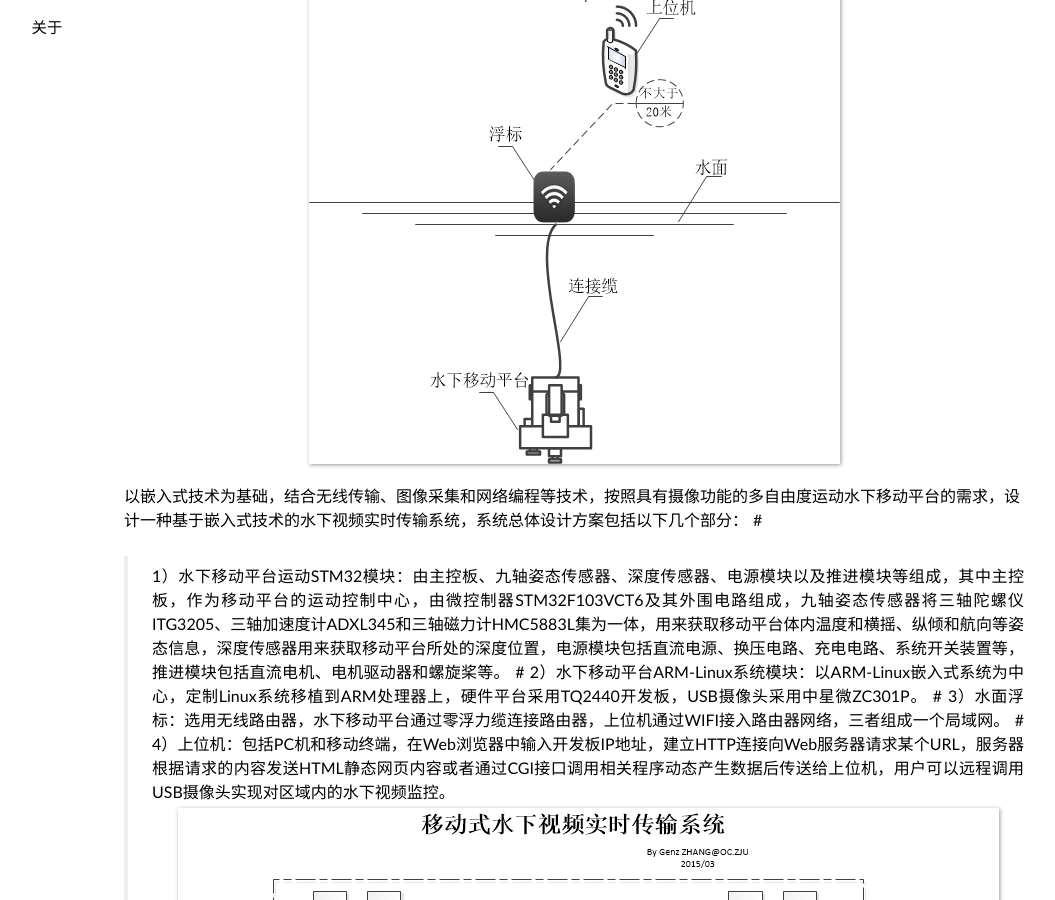
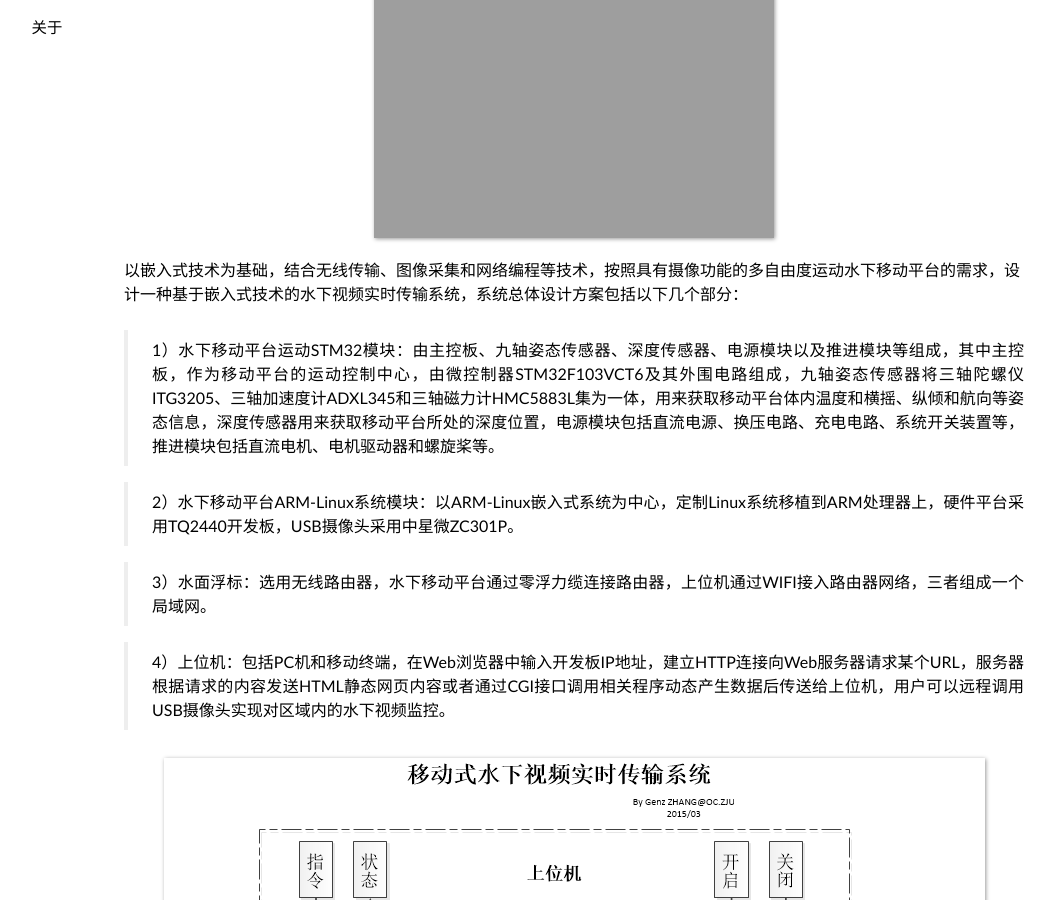
Before and after one commit to genzzhang/genzzhang.github.io, a Jekyll site: the page built from _posts/2016-02-01-水下视频传输系统.md, in a window 1280 px wide and 900 px high, scrolled down 245 px. Shown: the whole window, without its empty margins (66-1121 px from the left). Built offline with Jekyll 4.4.1, drawn with Linux system fonts in a browser that asks for light colours; some web fonts are replaced; some of the changed lines change nothing that is shown.

Commit message:
embedd system

```diff
--- a/_posts/2016-02-01-水下视频传输系统.md
+++ b/_posts/2016-02-01-水下视频传输系统.md
@@ -9,23 +9,25 @@ tags: embedded-system
 
 在养殖区中，水深一般不超过4.5米，通过观测养殖品的生长状况和水下情况可以合理投放饲料、及时处理异常情况，结合移动互联，为水下养殖提供一套轻巧便携、低成本的视频监控设备，它可为养殖户省心省工省力提高产量。
 
-![](/assets/2016-02-01-水下视频传输系统图1.png)
+![](/assets/2016-02-01-水下视频传输系统图1.png =100x20)
 
 以嵌入式技术为基础，结合无线传输、图像采集和网络编程等技术，按照具有摄像功能的多自由度运动水下移动平台的需求，设计一种基于嵌入式技术的水下视频实时传输系统，系统总体设计方案包括以下几个部分：
-#
+
 >1）水下移动平台运动STM32模块：由主控板、九轴姿态传感器、深度传感器、电源模块以及推进模块等组成，其中主控板，作为移动平台的运动控制中心，由微控制器STM32F103VCT6及其外围电路组成，九轴姿态传感器将三轴陀螺仪ITG3205、三轴加速度计ADXL345和三轴磁力计HMC5883L集为一体，用来获取移动平台体内温度和横摇、纵倾和航向等姿态信息，深度传感器用来获取移动平台所处的深度位置，电源模块包括直流电源、换压电路、充电电路、系统开关装置等，推进模块包括直流电机、电机驱动器和螺旋桨等。
-#
+
 >2）水下移动平台ARM-Linux系统模块：以ARM-Linux嵌入式系统为中心，定制Linux系统移植到ARM处理器上，硬件平台采用TQ2440开发板，USB摄像头采用中星微ZC301P。
-#
+
 >3）水面浮标：选用无线路由器，水下移动平台通过零浮力缆连接路由器，上位机通过WIFI接入路由器网络，三者组成一个局域网。
-#
+
 >4）上位机：包括PC机和移动终端，在Web浏览器中输入开发板IP地址，建立HTTP连接向Web服务器请求某个URL，服务器根据请求的内容发送HTML静态网页内容或者通过CGI接口调用相关程序动态产生数据后传送给上位机，用户可以远程调用USB摄像头实现对区域内的水下视频监控。
+
 ![](/assets/2016-02-01-水下视频传输系统图2.png)
+
 将水下视频实时传输系统按照水上、水面和水下三个分层来展开，硬件平台包括水下移动平台和水面浮标两部分。由于水下视频实时传输系统硬件平台直接决定水下视频实时传输系统性能的好坏，为此尽量搭建或者选用技术成熟、性能可靠、兼容性强的硬件平台；浮标起着中继路由的作用，直接选用市面上的无线路由器即可；移动平台包括运动控制STM32模块和ARM-Linux系统模块两部分，运动控制模块是移动平台的载体控制单元，而ARM主要是视频采集和传输的平台。
 
 STM32采用Keil4作为开发环境，基于V3.5标准外设库，使用Jlink-V8调试工具，编写C源码，编译烧写进STM32，亦可在线调试。
 
-![](/assets/2016-02-01-水下视频传输系统图3.png) ![](/assets/2016-02-01-水下视频传输系统图4.png)
+![](/assets/2016-02-01-水下视频传输系统图3.png)
 
 视频监控系统基于WIFI的远程视频传输，上位机加入水面浮标路由器所在的局域网，打开上位机浏览器访问Boa服务器中HTML文件，视频传输模块的测试，涉及到系统组网、USB摄像头识别和视频传输等。本模块的软件开发环境列举如下：
 >1）宿主机与操作系统：Windows8.1、VMware Workstation 11、Fedora 10
@@ -35,4 +37,4 @@ STM32采用Keil4作为开发环境，基于V3.5标准外设库，使用Jlink-V8
 
 在上位机浏览器地址栏输入http://192.168.1.188/video.html访问Boa服务器中的网页，可以看到摄像头采集的视频实时图像。
 
-![](/assets/2016-02-01-水下视频传输系统图5.png)
+![](/assets/2016-02-01-水下视频传输系统图4.png)
```
Also changed, not shown: assets/2016-02-01-水下视频传输系统图3.png, assets/2016-02-01-水下视频传输系统图4.png, assets/2016-02-01-水下视频传输系统图5.png (deleted).
